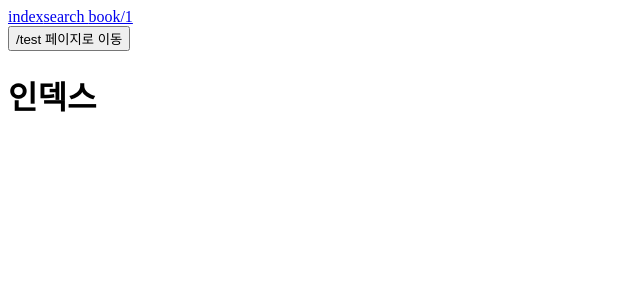
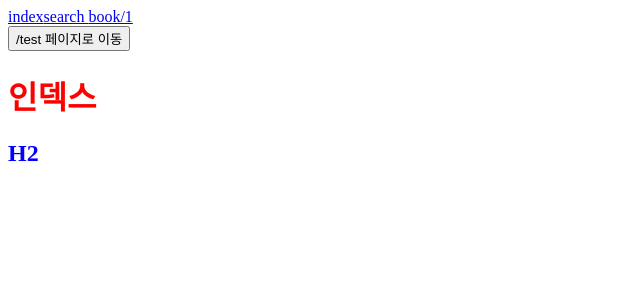
Before and after one commit to yeeun0702/one-bite, a Next.js app in the folder one-bite-next/section02/: page / in a window 1280 px wide. Shown: the top 300 px of the page, without its empty margins (0-640 px from the left). Built offline with nearby package versions, Linux system fonts and the light colour scheme.

Commit message:
[Next.js](section02): 스타일링

```diff
--- /dev/null
+++ b/one-bite-next/section02/src/pages/index.module.css
@@ -0,0 +1,7 @@
+.h1{
+    color: red;
+}
+
+.h2{
+    color: blue;
+}
--- a/one-bite-next/section02/src/pages/index.tsx
+++ b/one-bite-next/section02/src/pages/index.tsx
@@ -1,3 +1,13 @@
+// CSS Module
+import style from "./index.module.css"
+
 export default function Home() {
-  return <h1>인덱스</h1>
+    return (
+        <>
+            <h1 className={style.h1}>인덱스</h1>
+            <h2 className={style.h2}> H2</h2>
+        </>
+    );
+
+
 }
```
